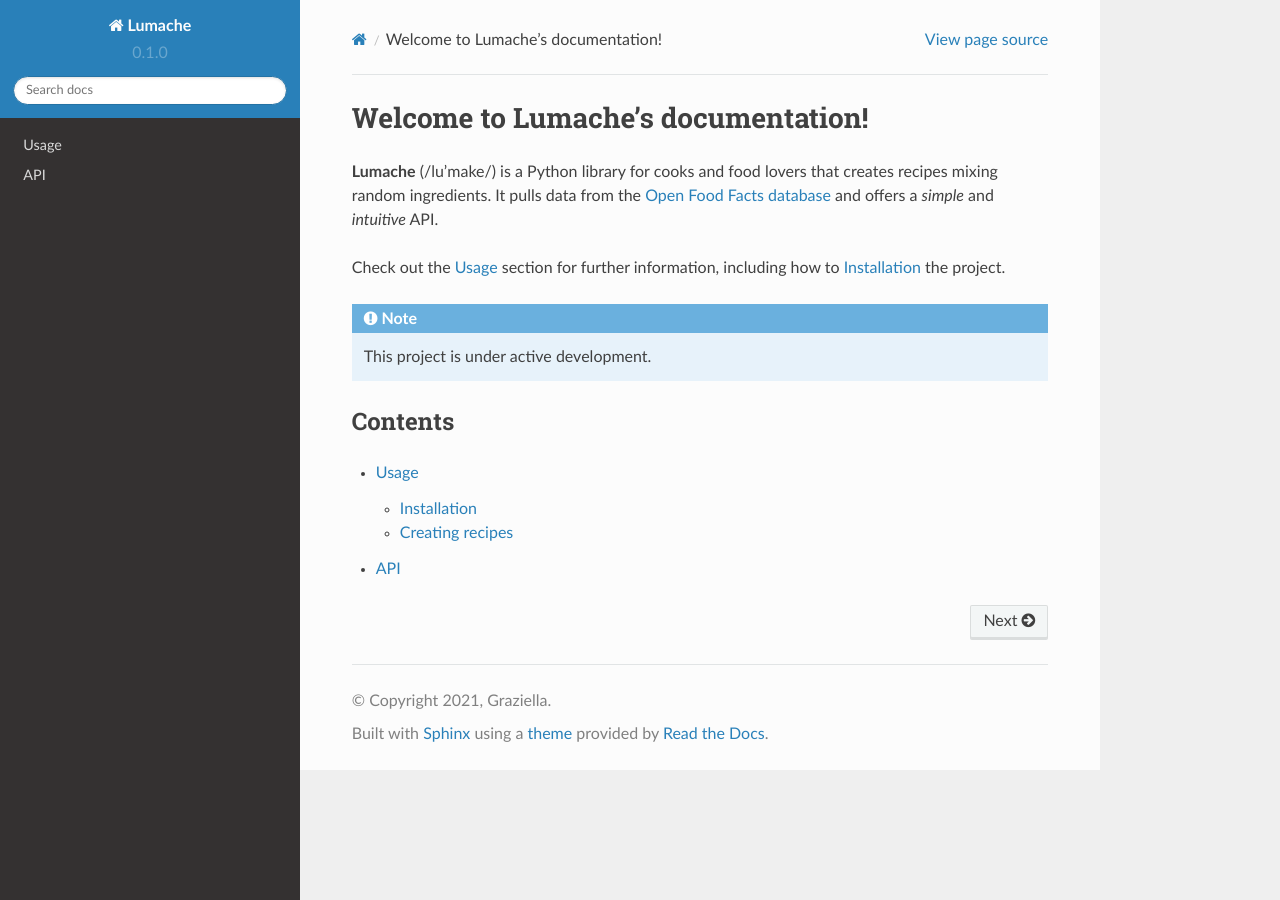
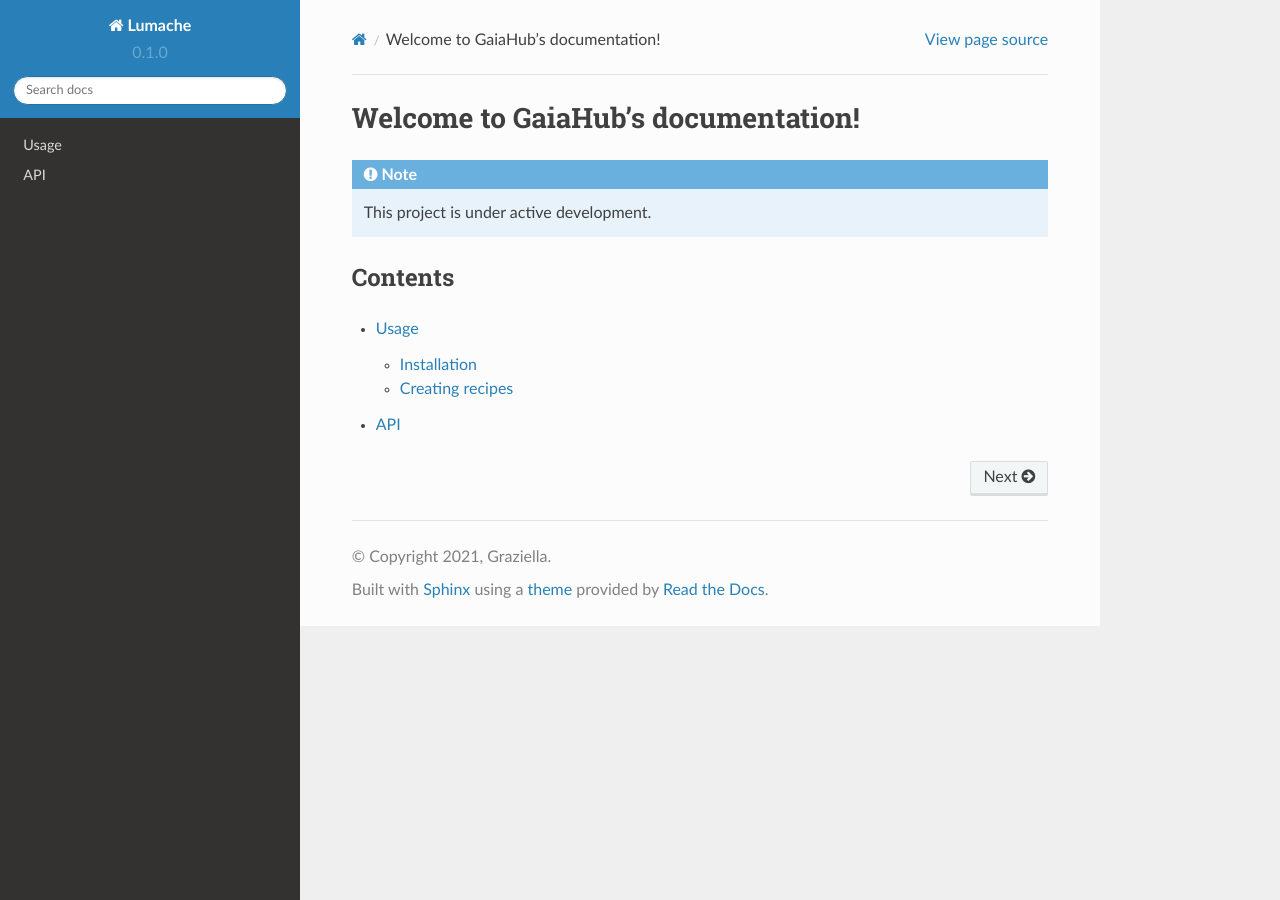
Before and after one commit to natangaia/gaiahub-docus, a Sphinx documentation site: the page built from docs/source/index.rst, in a window 1280 px wide. Built offline with Sphinx 7.4.7 and the Read the Docs theme 2.0.0, drawn with Linux system fonts in a browser that asks for light colours.

Commit message:
Update index.rst

```diff
--- a/docs/source/index.rst
+++ b/docs/source/index.rst
@@ -1,13 +1,7 @@
-Welcome to Lumache's documentation!
+Welcome to GaiaHub's documentation!
 ===================================
 
-**Lumache** (/lu'make/) is a Python library for cooks and food lovers
-that creates recipes mixing random ingredients.
-It pulls data from the `Open Food Facts database <https://world.openfoodfacts.org/>`_
-and offers a *simple* and *intuitive* API.
 
-Check out the :doc:`usage` section for further information, including
-how to :ref:`installation` the project.
 
 .. note::
 
```
